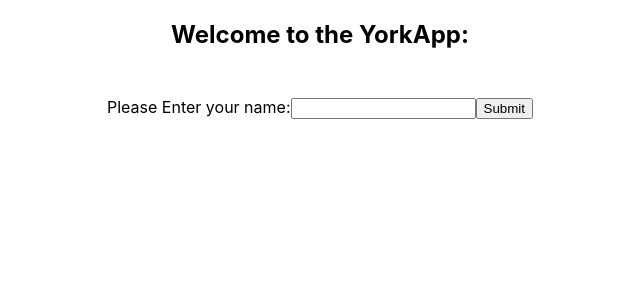
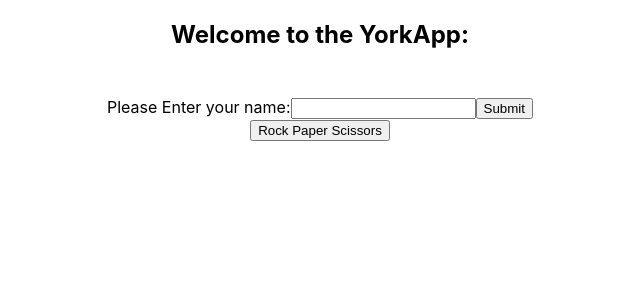
Before and after one commit to colinjaworski/york-fe, a React (Create React App) app: page / in a window 1280 px wide. Shown: the top 300 px of the page, without its empty margins (320-960 px from the left). Built offline with nearby package versions, Linux system fonts and the light colour scheme.

Commit message:
added conditional render of game in App

```diff
--- a/src/App.js
+++ b/src/App.js
@@ -5,16 +5,17 @@ import RPS from './components/RPS'
 
 
 function App() {
-  const [isDataPresent, setIsDataPresent] = useState(false);
+  const [gameOption, setGameOption] = useState('');
 
-  const handleDataExistence = (exists) => {
-      setIsDataPresent(exists)
-  };
+  const gameSelection = (tacos) => {
+    setGameOption(tacos);
+  }
 
   return (
     <div className="App">
-      <Name onDataExistenceChange={handleDataExistence}/>
-      {isDataPresent && <RPS />}
+      <Name />
+      <button onClick={() => gameSelection('RPS')}>Rock Paper Scissors</button>
+      {gameOption === 'RPS' && <RPS />}
     </div>
   );
 }
--- a/src/components/Name.js
+++ b/src/components/Name.js
@@ -1,4 +1,4 @@
-import React, {useEffect, useState, useRef} from 'react';
+import React, { useEffect, useState, useRef } from 'react';
 import axios from 'axios';
 
 
@@ -14,20 +14,12 @@ const Name = (props) => {
         event.preventDefault();
         try {
             console.log('is your name really', name);
-            const response = await axios.post('http://localhost:7071/api/react-backend', {name});
+            const response = await axios.post('http://localhost:7071/api/react-backend', { name });
             setData(response.data)
         } catch (error) {
             console.error('Error fetching data:', error);
         }
     };
-
-    useEffect(() => {
-        if (data) {
-            props.onDataExistenceChange(true);
-        } else {
-            props.onDataExistenceChange(false)
-        }
-    }, [data]);
 
     return (
         <div>
```
Lines whose indentation alone changed are shown as unchanged.
